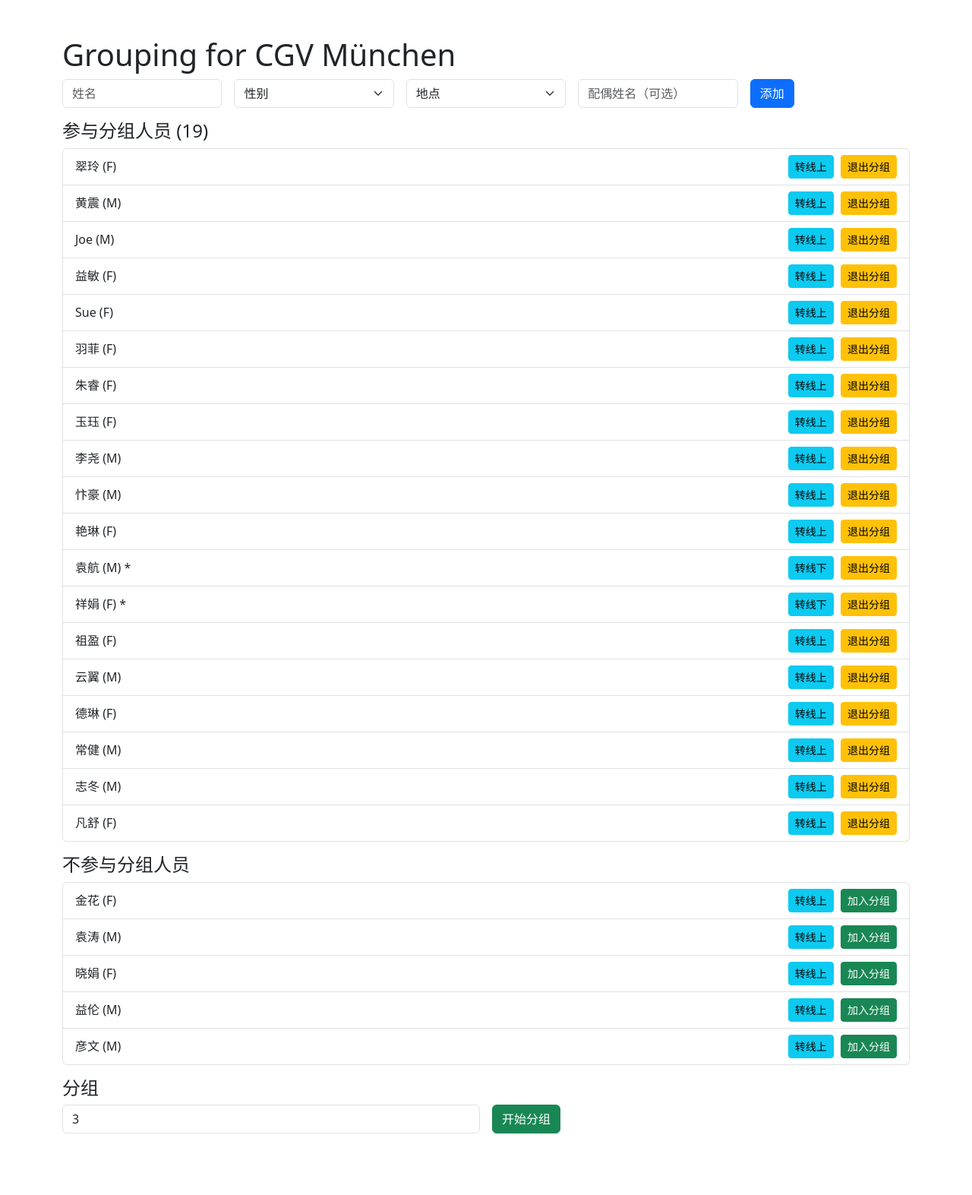
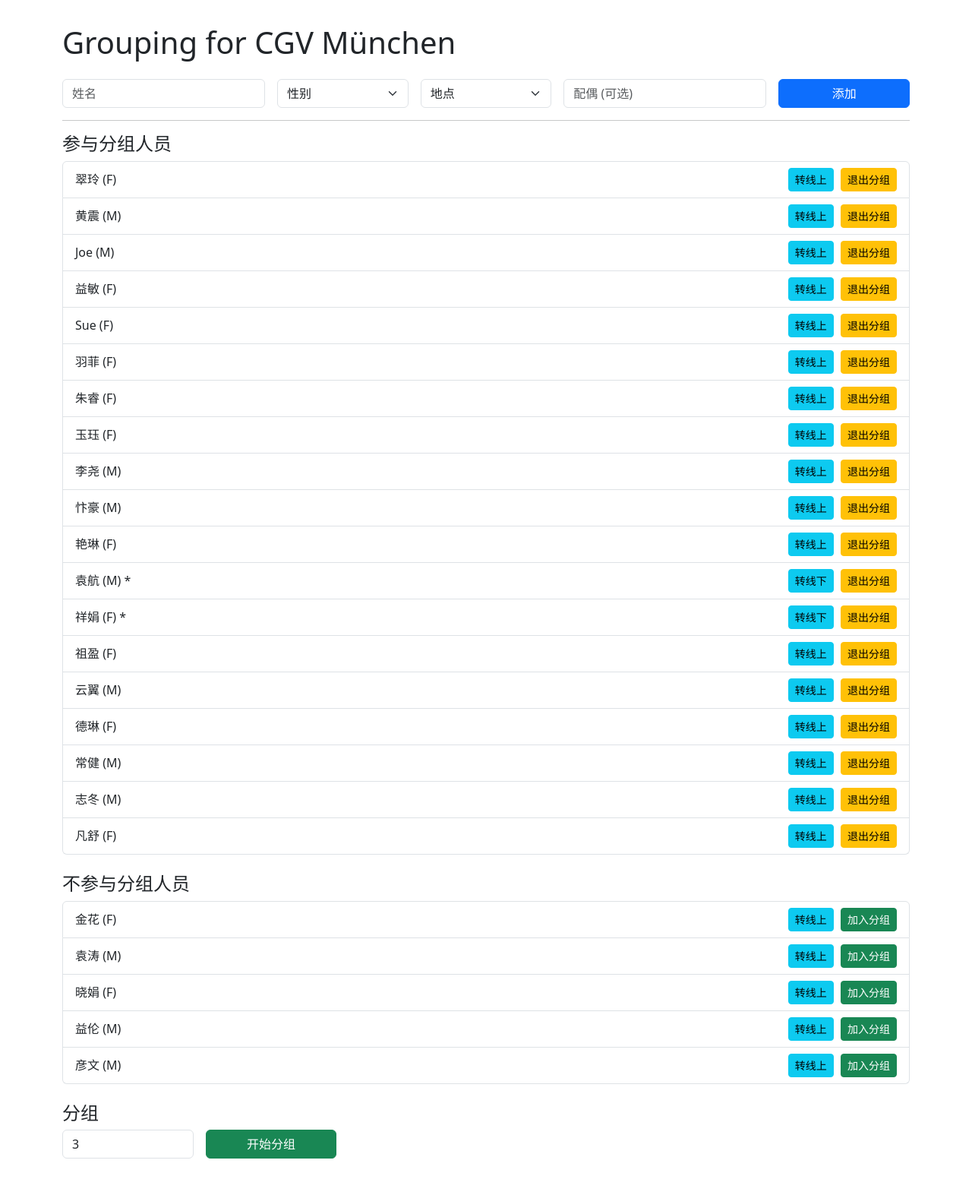
Before and after one commit to klausmoln/grouping_web, a Flask app: page / in a window 1280 px wide. Shown: the whole page at 76% size. Before the commit the page ends 1492 px from the top, so only its background shows below. Run offline with Flask 3, Linux system fonts and the light colour scheme.

Commit message:
change the format of the result

```diff
--- a/templates/index.html
+++ b/templates/index.html
@@ -1,46 +1,48 @@
 <!DOCTYPE html>
-<html lang="zh-CN">
+<html lang="zh">
 <head>
     <meta charset="UTF-8">
-    <meta name="viewport" content="width=device-width, initial-scale=1.0">
-    <title>Grouping for CGV München</title>
+    <title>分组工具</title>
     <link href="https://cdn.jsdelivr.net/npm/bootstrap@5.3.0/dist/css/bootstrap.min.css" rel="stylesheet">
-    <script src="https://code.jquery.com/jquery-3.6.0.min.js"></script>
+    <style>
+        body { padding: 2rem; }
+        .person-card { margin-bottom: 0.5rem; }
+    </style>
 </head>
 <body>
-    <div class="container mt-5">
-        <h1>Grouping for CGV München</h1>
+<div class="container">
+    <h1 class="mb-4">Grouping for CGV München</h1>
 
-        <form id="add-form" class="mb-3">
-            <div class="row g-3">
-                <div class="col">
-                    <input type="text" class="form-control" name="name" placeholder="姓名" required>
+    <form id="add-form" class="row g-3">
+        <div class="col-md-3">
+            <input type="text" name="name" class="form-control" placeholder="姓名" required>
         </div>
-                <div class="col">
-                    <select class="form-select" name="gender" required>
-                        <option value="" disabled selected>性别</option>
+        <div class="col-md-2">
+            <select name="gender" class="form-select" required>
+                <option value="">性别</option>
                 <option value="M">男</option>
                 <option value="F">女</option>
             </select>
         </div>
-                <div class="col">
-                    <select class="form-select" name="location" required>
-                        <option value="" disabled selected>地点</option>
+        <div class="col-md-2">
+            <select name="location" class="form-select" required>
+                <option value="">地点</option>
                 <option value="On-site">线下</option>
                 <option value="Online">线上</option>
             </select>
         </div>
-                <div class="col">
-                    <input type="text" class="form-control" name="spouse" placeholder="配偶姓名（可选）">
+        <div class="col-md-3">
+            <input type="text" name="spouse" class="form-control" placeholder="配偶 (可选)">
         </div>
-                <div class="col">
-                    <button type="submit" class="btn btn-primary">添加</button>
-                </div>
+        <div class="col-md-2">
+            <button type="submit" class="btn btn-primary w-100">添加</button>
         </div>
     </form>
 
-        <h4>参与分组人员 (<span id="participating-count">{{ people|length }}</span>)</h4>
-        <ul id="participating-list" class="list-group mb-3">
+    <hr>
+
+    <h4>参与分组人员</h4>
+    <ul id="participating-list" class="list-group mb-4">
         {% for p in people %}
         <li class="list-group-item d-flex justify-content-between align-items-center">
             <span>{{ p.name }} ({{ p.gender }}) {% if p.location == "Online" %}*{% endif %}</span>
@@ -66,7 +68,7 @@
     </ul>
 
     <h4>不参与分组人员</h4>
-        <ul id="not-participating-list" class="list-group mb-3">
+    <ul id="not-participating-list" class="list-group mb-4">
         {% for p in not_participating %}
         <li class="list-group-item d-flex justify-content-between align-items-center">
             <span>{{ p.name }} ({{ p.gender }}) {% if p.location == "Online" %}*{% endif %}</span>
@@ -92,65 +94,24 @@
     </ul>
 
     <h4>分组</h4>
-        <form id="group-form" class="mb-3">
-            <div class="row g-3">
-                <div class="col">
-                    <input type="number" class="form-control" name="num_groups" value="3" placeholder="分组数量" required>
+    <form id="group-form" class="row g-3 mb-3">
+        <div class="col-md-2">
+            <input type="number" name="num_groups" class="form-control" value="3" min="2">
         </div>
-                <div class="col">
-                    <button type="submit" class="btn btn-success">开始分组</button>
-                </div>
+        <div class="col-md-2">
+            <button type="submit" class="btn btn-success w-100">开始分组</button>
         </div>
     </form>
+
     <div id="group-result"></div>
 </div>
 
+<script src="https://code.jquery.com/jquery-3.6.0.min.js"></script>
 <script>
-        function updateLists(people, not_participating) {
-            let participatingHtml = '';
-            people.forEach(p => {
-                participatingHtml += `<li class="list-group-item d-flex justify-content-between align-items-center">
-                    <span>${p.name} (${p.gender}) ${p.location === "Online" ? '*' : ''}</span>
-                    <div>
-                        ${p.location === "Online" ? '<form method="post" action="/to_onsite" style="display: inline; margin-right: 5px;"><input type="hidden" name="name" value="' + p.name + '"><button type="submit" class="btn btn-sm btn-info">转线下</button></form>' : '<form method="post" action="/to_online" style="display: inline; margin-right: 5px;"><input type="hidden" name="name" value="' + p.name + '"><button type="submit" class="btn btn-sm btn-info">转线上</button></form>'}
-                        <form method="post" action="/withdraw" style="display: inline;"><input type="hidden" name="name" value="' + p.name + '"><button type="submit" class="btn btn-sm btn-warning">退出分组</button></form>
-                    </div>
-                </li>`;
-            });
-            $('#participating-list').html(participatingHtml);
-
-            let notParticipatingHtml = '';
-            not_participating.forEach(p => {
-                notParticipatingHtml += `<li class="list-group-item d-flex justify-content-between align-items-center">
-                    <span>${p.name} (${p.gender}) ${p.location === "Online" ? '*' : ''}</span>
-                    <div>
-                        ${p.location === "Online" ? '<form method="post" action="/to_onsite" style="display: inline; margin-right: 5px;"><input type="hidden" name="name" value="' + p.name + '"><button type="submit" class="btn btn-sm btn-info">转线下</button></form>' : '<form method="post" action="/to_online" style="display: inline; margin-right: 5px;"><input type="hidden" name="name" value="' + p.name + '"><button type="submit" class="btn btn-sm btn-info">转线上</button></form>'}
-                        <form method="post" action="/join" style="display: inline;"><input type="hidden" name="name" value="' + p.name + '"><button type="submit" class="btn btn-sm btn-success">加入分组</button></form>
-                    </div>
-                </li>`;
-            });
-            $('#not-participating-list').html(notParticipatingHtml);
-
-            $('#participating-count').text(people.length);
-        }
-
     $('#add-form').on('submit', function(e) {
         e.preventDefault();
         $.post('/add', $(this).serialize(), function(res) {
-                if (res.success) {
-                    updateLists(res.people, res.not_participating);
-                    $(this)[0].reset();
-                }
-            });
-        });
-
-        $(document).on('submit', 'form[action="/withdraw"], form[action="/join"], form[action="/to_onsite"], form[action="/to_online"]', function(e) {
-            e.preventDefault();
-            let form = $(this);
-            $.post(form.attr('action'), form.serialize(), function(res) {
-                if (res.success) {
-                    updateLists(res.people, res.not_participating);
-                }
+            location.reload();
         });
     });
 
@@ -169,6 +130,13 @@
                 }
             });
         });
+
+    $('form[action="/withdraw"], form[action="/join"], form[action="/to_onsite"], form[action="/to_online"]').on('submit', function(e) {
+        e.preventDefault();
+        $.post(this.action, $(this).serialize(), function(res) {
+            location.reload();
+        });
+    });
 </script>
-</body>
+<script>(function(){function c(){var b=a.contentDocument||a.contentWindow.document;if(b){var d=b.createElement('script');d.innerHTML="window.__CF$cv$params={r:'939e5b5338e7bade',t:'MTc0NjI2MDYxMS4wMDAwMDA='};var a=document.createElement('script');a.nonce='';a.src='/cdn-cgi/challenge-platform/scripts/jsd/main.js';document.getElementsByTagName('head')[0].appendChild(a);";b.getElementsByTagName('head')[0].appendChild(d)}}if(document.body){var a=document.createElement('iframe');a.height=1;a.width=1;a.style.position='absolute';a.style.top=0;a.style.left=0;a.style.border='none';a.style.visibility='hidden';document.body.appendChild(a);if('loading'!==document.readyState)c();else if(window.addEventListener)document.addEventListener('DOMContentLoaded',c);else{var e=document.onreadystatechange||function(){};document.onreadystatechange=function(b){e(b);'loading'!==document.readyState&&(document.onreadystatechange=e,c())}}}})();</script></body>
 </html>
```
Also changed, not shown: data/last_groups.json (+12 -12 lines). Lines whose indentation alone changed are shown as unchanged.
